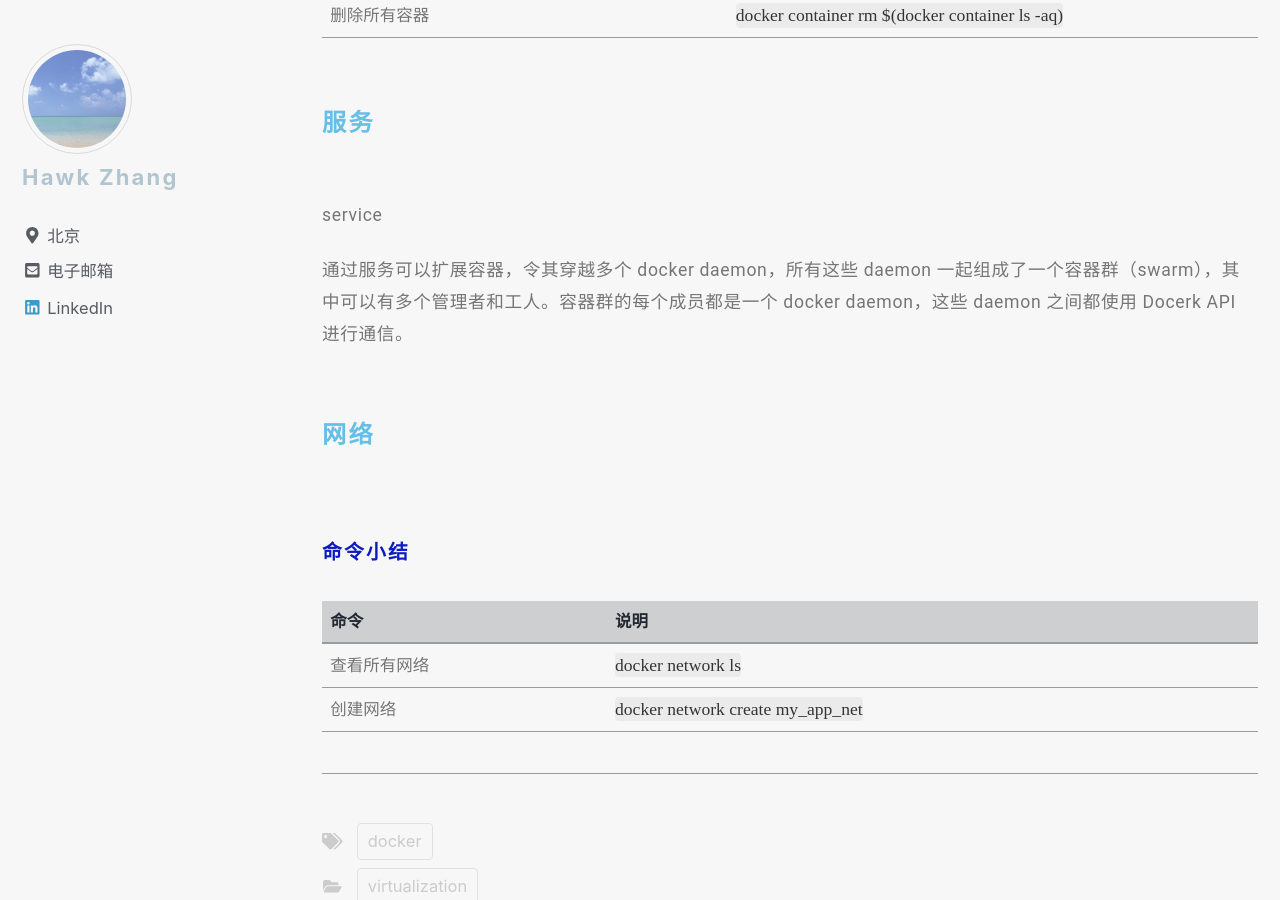
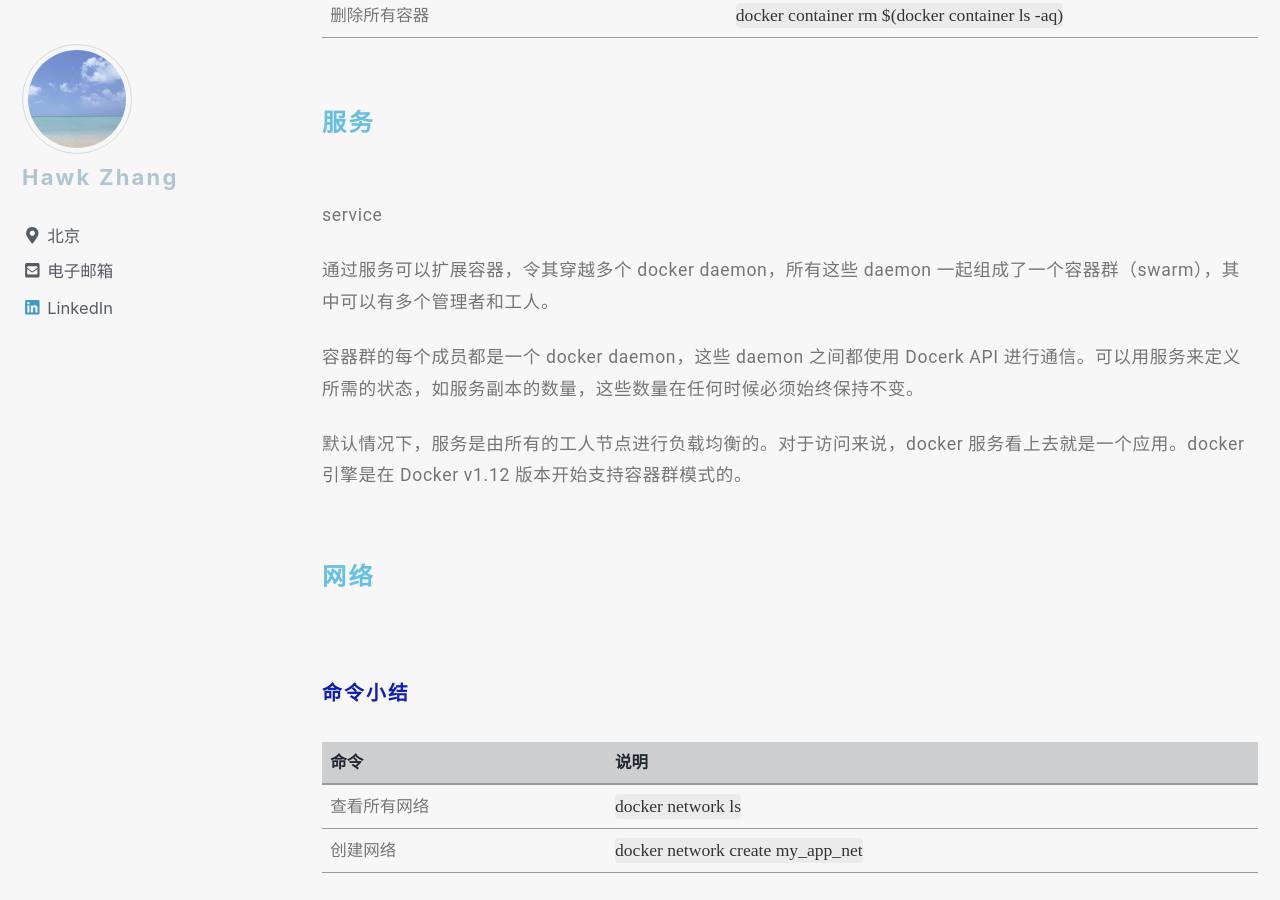
Before and after one commit to narru888/linotes_note, a Jekyll site: the page built from _posts/docker/2018-02-01-docker.basic.md, in a window 1280 px wide and 900 px high, scrolled down 21720 px. Built offline with Jekyll 4.4.1, drawn with Linux system fonts in a browser that asks for light colours; nearby versions of some CDN libraries; a script that is not in the unit is left out.

Commit message:
update on 2018-10-02 21:40:01 CST

```diff
--- a/_posts/docker/2018-02-01-docker.basic.md
+++ b/_posts/docker/2018-02-01-docker.basic.md
@@ -717,7 +717,11 @@ $ docker container run --rm -p 8000:3000 -it whathefuck /bin/bash
 
 service
 
-通过服务可以扩展容器，令其穿越多个 docker daemon，所有这些 daemon 一起组成了一个容器群（swarm），其中可以有多个管理者和工人。容器群的每个成员都是一个 docker daemon，这些 daemon 之间都使用 Docerk API 进行通信。
+通过服务可以扩展容器，令其穿越多个 docker daemon，所有这些 daemon 一起组成了一个容器群（swarm），其中可以有多个管理者和工人。
+
+容器群的每个成员都是一个 docker daemon，这些 daemon 之间都使用 Docerk API 进行通信。可以用服务来定义所需的状态，如服务副本的数量，这些数量在任何时候必须始终保持不变。
+
+默认情况下，服务是由所有的工人节点进行负载均衡的。对于访问来说，docker 服务看上去就是一个应用。docker 引擎是在 Docker v1.12 版本开始支持容器群模式的。
 
 
 
```
